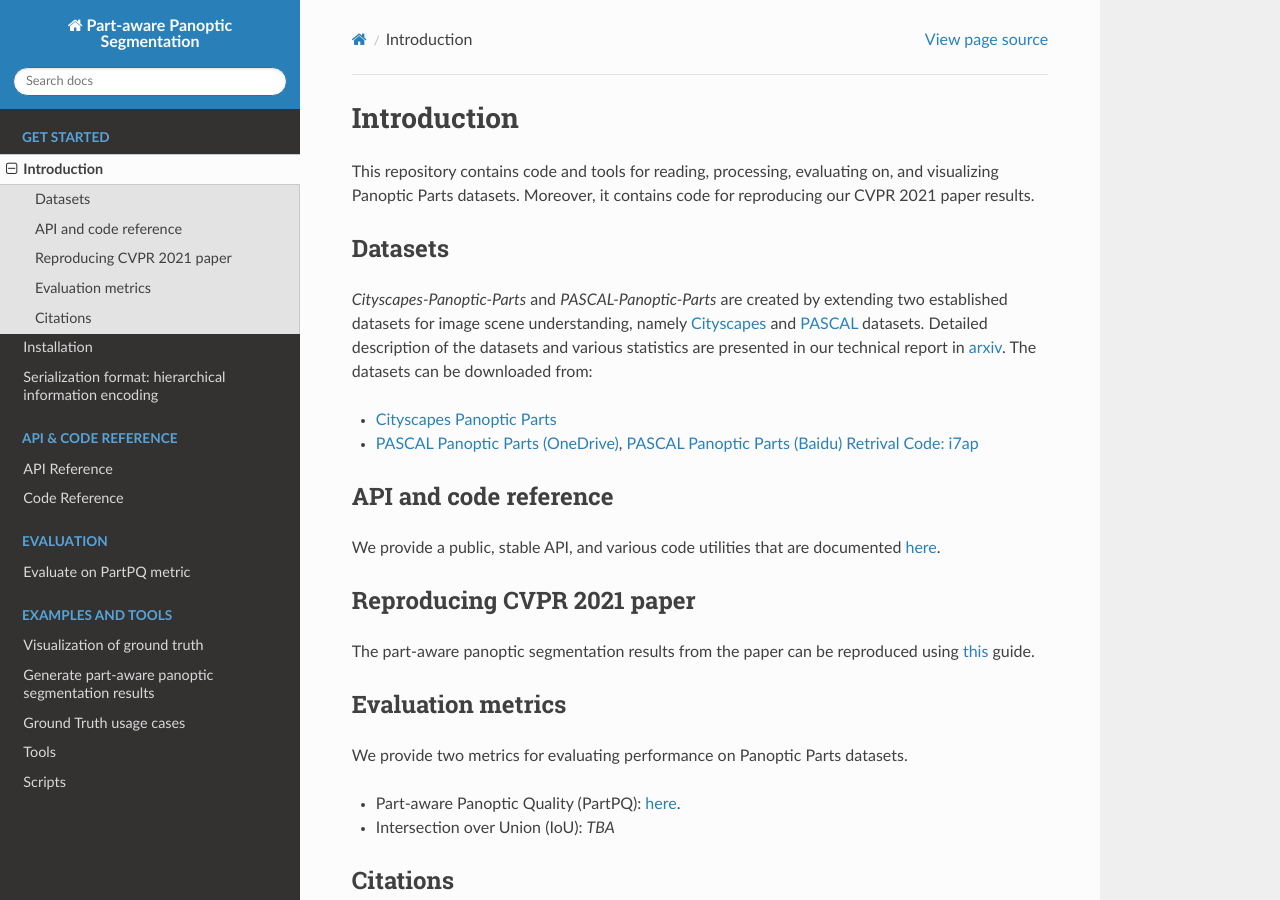
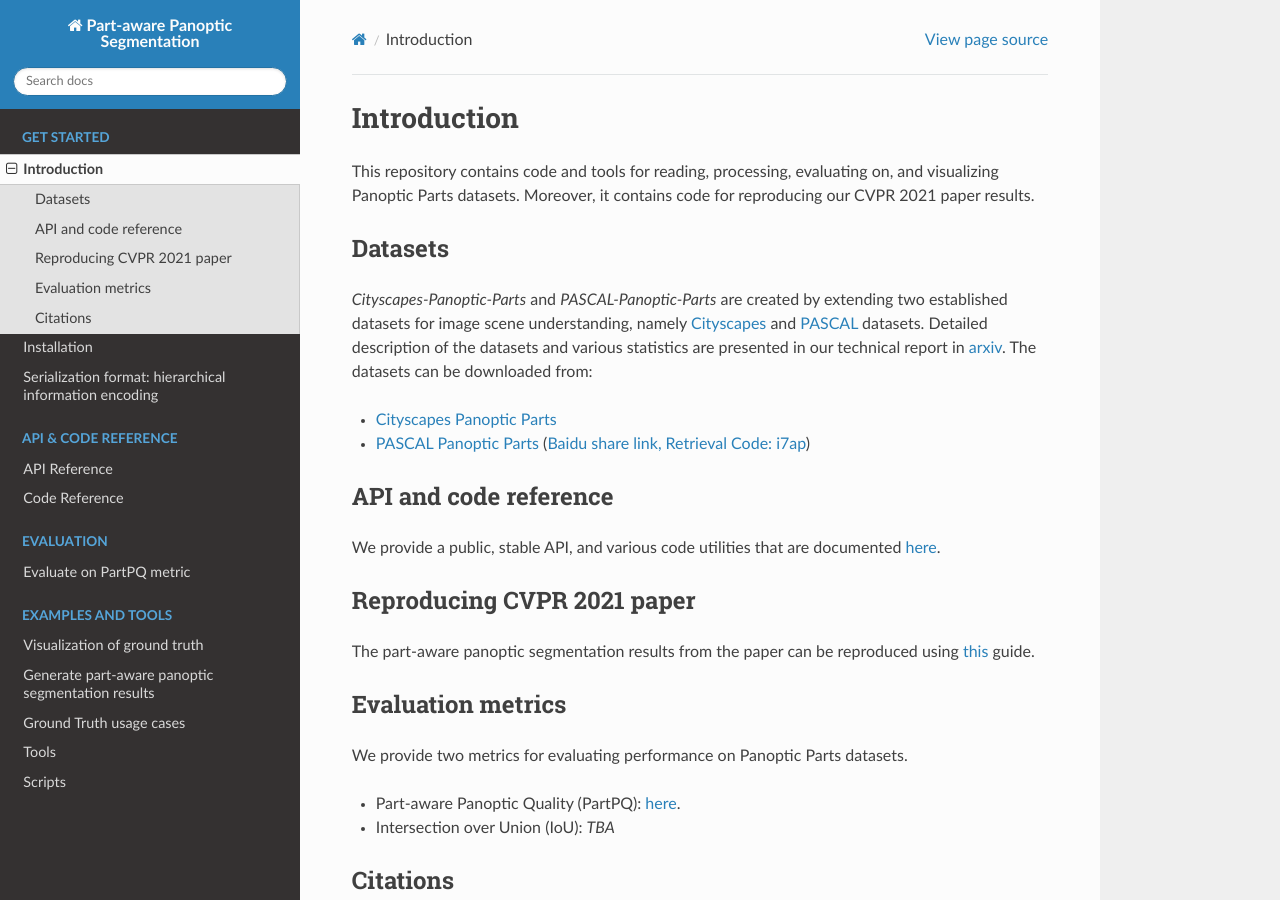
Before and after one commit to pmeletis/panoptic_parts, a Sphinx documentation site: the page built from docs/source/introduction.md, in a window 1280 px wide and 900 px high. Built offline with Sphinx 7.4.7 and the Read the Docs theme 2.0.0, drawn with Linux system fonts in a browser that asks for light colours; the version number could not be read and is left out.

Commit message:
Update introduction.md with correct format and fix typo.

```diff
--- a/docs/source/introduction.md
+++ b/docs/source/introduction.md
@@ -7,7 +7,7 @@ This repository contains code and tools for reading, processing, evaluating on,
 *Cityscapes-Panoptic-Parts* and *PASCAL-Panoptic-Parts* are created by extending two established datasets for image scene understanding, namely [Cityscapes](https://github.com/mcordts/cityscapesScripts "Cityscapes") and [PASCAL](http://host.robots.ox.ac.uk/pascal/VOC/voc2010/ "PASCAL") datasets. Detailed description of the datasets and various statistics are presented in our technical report in [arxiv](https://arxiv.org/abs/2004.07944 "arxiv.org"). The datasets can be downloaded from:
 
 - [Cityscapes Panoptic Parts](https://www.cityscapes-dataset.com/login/)
-- [PASCAL Panoptic Parts (OneDrive)](https://1drv.ms/u/s!AojlpuGgPtL1bHXfIdeL14IeVhI?e=5tNfET), [PASCAL Panoptic Parts (Baidu) Retrival Code: i7ap](https://pan.baidu.com/s/1k96Wdg_IyD91kvq87Wy7nw)
+- [PASCAL Panoptic Parts](https://1drv.ms/u/s!AojlpuGgPtL1bHXfIdeL14IeVhI?e=5tNfET) ([Baidu share link, Retrieval Code: i7ap](https://pan.baidu.com/s/1k96Wdg_IyD91kvq87Wy7nw))
 
 ## API and code reference
 
```
